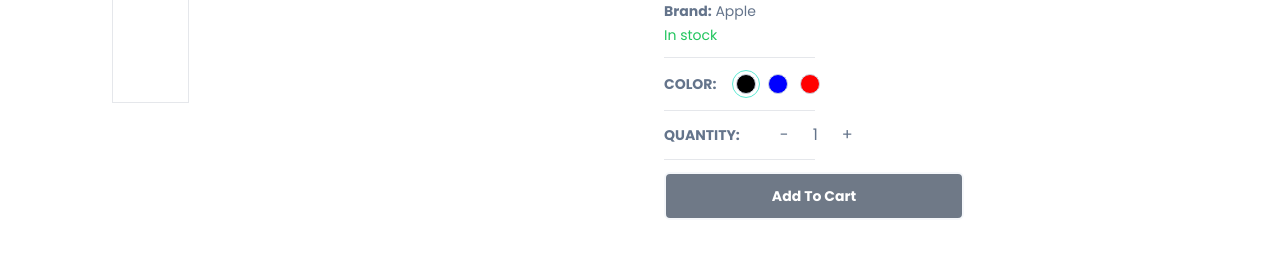
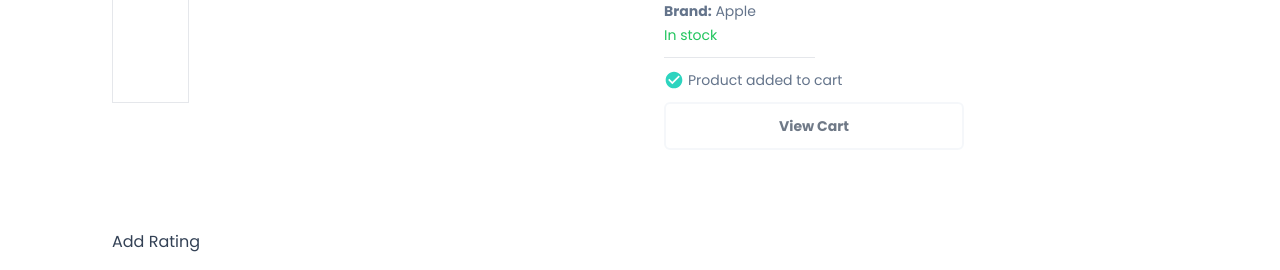
Before and after one commit to SouravMahmud32/e-shop, a Next.js app: page /product/1 in a window 1280 px wide. Both pictures are taken after a click on the button "Add To Cart". Shown: the part 494-764 px from the top of the page. Built offline with nearby package versions, Linux system fonts and the light colour scheme; grey boxes are pictures that could not be loaded; a web font is replaced by a local one.

Commit message:
view cart page route

```diff
--- a/app/product/[productId]/ProductDetails.tsx
+++ b/app/product/[productId]/ProductDetails.tsx
@@ -6,7 +6,9 @@ import SetColor from "@/app/components/products/SetColor";
 import SetQuantity from "@/app/components/products/SetQuantity";
 import { useCart } from "@/hooks/useCart";
 import { Rating } from "@mui/material";
-import { useCallback, useState } from "react";
+import { useRouter } from "next/navigation";
+import { useCallback, useEffect, useState } from "react";
+import { MdCheckCircle } from "react-icons/md";
 
 interface ProductDetailsProps {
   product: any;
@@ -34,7 +36,8 @@ const Horizontal = () => {
 };
 
 const ProductDetails: React.FC<ProductDetailsProps> = ({ product }) => {
-  const {handleAddProductToCart, cartProducts} = useCart()
+  const { handleAddProductToCart, cartProducts } = useCart();
+  const [isProductInCart, setIsProductInCart] = useState(false);
   const [cartProduct, setCartProduct] = useState<CartProductType>({
     id: product.id,
     name: product.name,
@@ -46,8 +49,23 @@ const ProductDetails: React.FC<ProductDetailsProps> = ({ product }) => {
     price: product.price,
   });
 
-  console.log(cartProducts);
+  const router = useRouter()
+
+  // console.log(cartProducts);
   // console.log(cartTotalQty);
+
+  useEffect(() => {
+    setIsProductInCart(false);
+    if (cartProducts) {
+      const existingIndex = cartProducts.findIndex(
+        (item) => item.id === product.id
+      );
+
+      if (existingIndex > -1) {
+        setIsProductInCart(true);
+      }
+    }
+  }, [cartProducts]);
 
   const productRating =
     product.reviews.reduce((acc: number, item: any) => item.rating + acc, 0) /
@@ -62,29 +80,31 @@ const ProductDetails: React.FC<ProductDetailsProps> = ({ product }) => {
     [cartProduct.selectedImg]
   );
 
-  const handleQtyIncrease = useCallback(() =>{
-    if(cartProduct.quantity === 0){
+  const handleQtyIncrease = useCallback(() => {
+    if (cartProduct.quantity === 0) {
       return;
     }
-    setCartProduct((prev) =>{
-      return{...prev, quantity: ++prev.quantity}
-    })
-  }, [cartProduct])
+    setCartProduct((prev) => {
+      return { ...prev, quantity: ++prev.quantity };
+    });
+  }, [cartProduct]);
 
-
-  const handleQtyDecrease = useCallback(() =>{
-    if(cartProduct.quantity ===1){
+  const handleQtyDecrease = useCallback(() => {
+    if (cartProduct.quantity === 1) {
       return;
     }
-    setCartProduct((prev) =>{
-
-      return{...prev, quantity: --prev.quantity}
-    })
-  }, [cartProduct])
+    setCartProduct((prev) => {
+      return { ...prev, quantity: --prev.quantity };
+    });
+  }, [cartProduct]);
 
   return (
     <div className="grid grid-cols-1 md:grid-cols-2 gap-12">
-      <ProductImage cartProduct={cartProduct} product={product} handleColorSelect={handleColorSelect}></ProductImage>
+      <ProductImage
+        cartProduct={cartProduct}
+        product={product}
+        handleColorSelect={handleColorSelect}
+      ></ProductImage>
       <div className="flex flex-col gap-1 text-slate-500 text-sm">
         <h2 className="text-3xl font-medium text-slate-700">{product.name}</h2>
         <div className="flex items-center gap-2">
@@ -104,6 +124,20 @@ const ProductDetails: React.FC<ProductDetailsProps> = ({ product }) => {
           {product.inStock ? "In stock" : "Out of stock"}
         </div>
         <Horizontal></Horizontal>
+        {isProductInCart ? (
+          <>
+          <p className="mb-2 text-slate-500 flex items-center gap-1">
+            <MdCheckCircle className=" text-teal-400" size={20}></MdCheckCircle>
+            <span>Product added to cart</span>
+          </p>
+          <div className="max-w-[300px]">
+            <Button label="View Cart" outline onClick={() =>{
+              router.push('/cart')
+            }}></Button>
+          </div>
+          </>
+        ) : (
+          <>
             <SetColor
               cartProduct={cartProduct}
               images={product.images}
@@ -117,8 +151,13 @@ const ProductDetails: React.FC<ProductDetailsProps> = ({ product }) => {
             ></SetQuantity>
             <Horizontal></Horizontal>
             <div className="max-w-[300px]">
-          <Button label="Add To Cart" onClick={() =>handleAddProductToCart(cartProduct)}></Button>
+              <Button
+                label="Add To Cart"
+                onClick={() => handleAddProductToCart(cartProduct)}
+              ></Button>
             </div>
+          </>
+        )}
       </div>
     </div>
   );
--- a/hooks/useCart.tsx
+++ b/hooks/useCart.tsx
@@ -3,14 +3,14 @@ import { createContext, useCallback, useContext, useState } from "react";
 
 type CartContextType = {
     cartTotalQty: number;
-    cartProducts: CartProductType | null;
+    cartProducts: CartProductType[] | null;
     handleAddProductToCart: (product: CartProductType) => void;
 }
 
 export const CartContext = createContext<CartContextType | null>(null);
 
 interface Props{
-    [propsName: string]: any;
+    [propName: string]: any;
 }
 
 export const CartContextProvider = (props: Props) =>{
```
Lines whose indentation alone changed are shown as unchanged.
